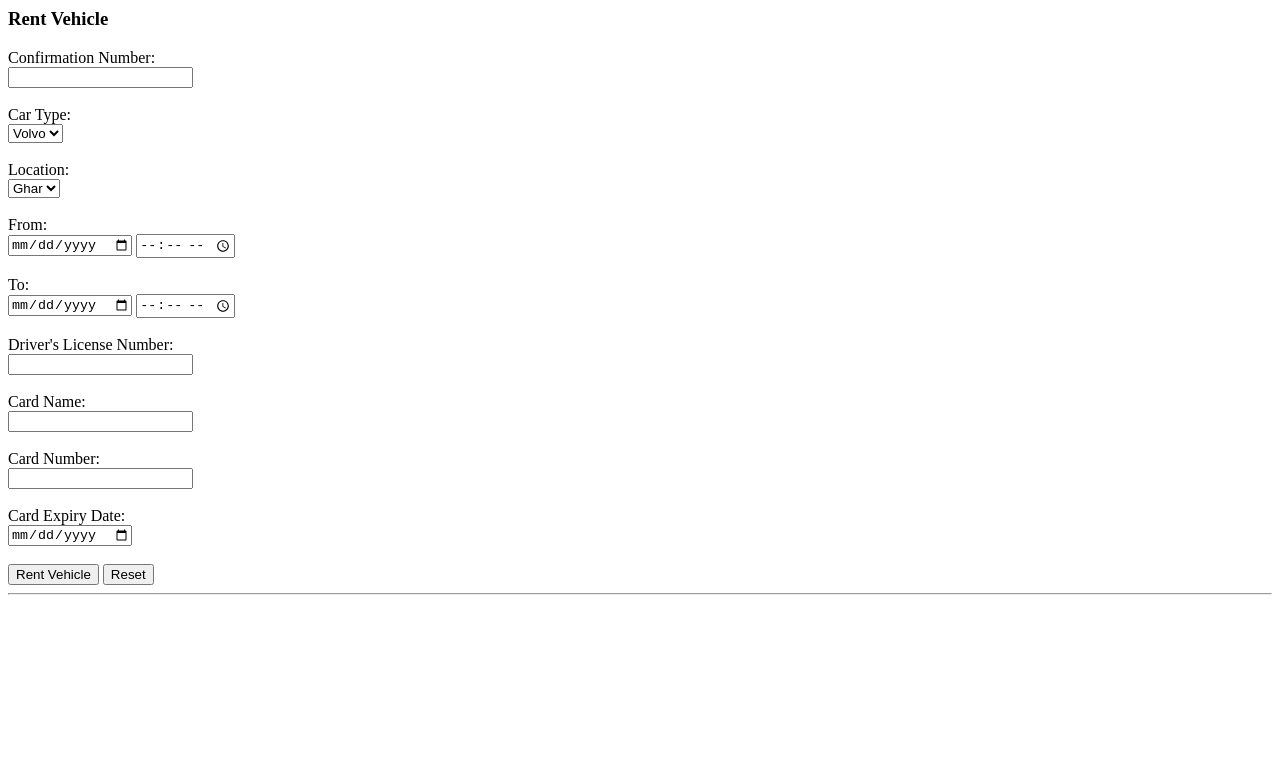
After one commit to anag004/CS304-CarRentalDB, a PHP site: page /clerk/rent_vehicles.php in a window 1280 px wide. The commit adds this page. Shown: the top 783 px of the page. Run offline with PHP 8.4, Linux system fonts and the light colour scheme.

Commit message:
Add clerk forms and basic UI

```diff
--- /dev/null
+++ b/apps/clerk/rent_vehicles.php
@@ -0,0 +1,65 @@
+<html>
+<head><title>Rent Vehicle</title></head>
+<body>
+<h3>Rent Vehicle</h3>
+<form method="post">
+    Confirmation Number:
+    <br>
+    <input type="text" name="conf_no" pattern="[0-9]*">
+    <br>
+    <br>
+    Car Type:
+    <br>
+    <select name="cartype">
+        <option value="volvo">Volvo</option>
+        <option value="saab">Saab</option>
+        <option value="fiat">Fiat</option>
+        <option value="audi">Audi</option>
+    </select>
+    <br>
+    <br>
+    Location:
+    <br>
+    <select name="location">
+        <option value="ghar">Ghar</option>
+    </select>
+    <br>
+    <br>
+    From:
+    <br>
+    <input type='date' name="date1">
+    <input type='time' name="time1">
+    <br>
+    <br>
+    To:
+    <br>
+    <input type='date' name="date2">
+    <input type='time' name="time2">
+    <br>
+    <br>
+    Driver's License Number:
+    <br>
+    <input type='tel' name="dlicense" pattern="[0-9]*">
+    <br>
+    <br>
+    Card Name:
+    <br>
+    <input type='text' name='card_name'>
+    <br>
+    <br>
+    Card Number:
+    <br>
+    <input type='tel' name="card_no" pattern="[0-9]*">
+    <br>
+    <br>
+    Card Expiry Date:
+    <br>
+    <input type='date' name="exp_date">
+    <br>
+    <br>
+    <input type='submit' value="Rent Vehicle">
+    <input type='reset' value="Reset">
+    <hr>
+</form>
+</body>
+</html>
--- a/apps/home.php
+++ b/apps/home.php
@@ -8,8 +8,7 @@
 <h3> Clerk Actions </h3>
 <button onclick="window.location.href='clerk/rent_vehicles.php';">Rent Vehicles</button>
 <button onclick="window.location.href='clerk/return_vehicles.php';">Return Vehicles</button>
-<button onclick="window.location.href='clerk/rent_reports.php';">Rent Reports</button>
-<button onclick="window.location.href='clerk/return_reports.php';">Return Reports</button>
+<button onclick="window.location.href='clerk/reports.php';">Reports</button>>
 <hr>
 </body>
 </html>
```
Also changed, not shown: apps/clerk/reports.php (added, +34 -0 lines), apps/clerk/return_vehicles.php (+30 -0 lines), apps/clerk/rent_reports.php (deleted), apps/clerk/rent_vehicle.php (deleted), apps/clerk/return_reports.php (deleted).
